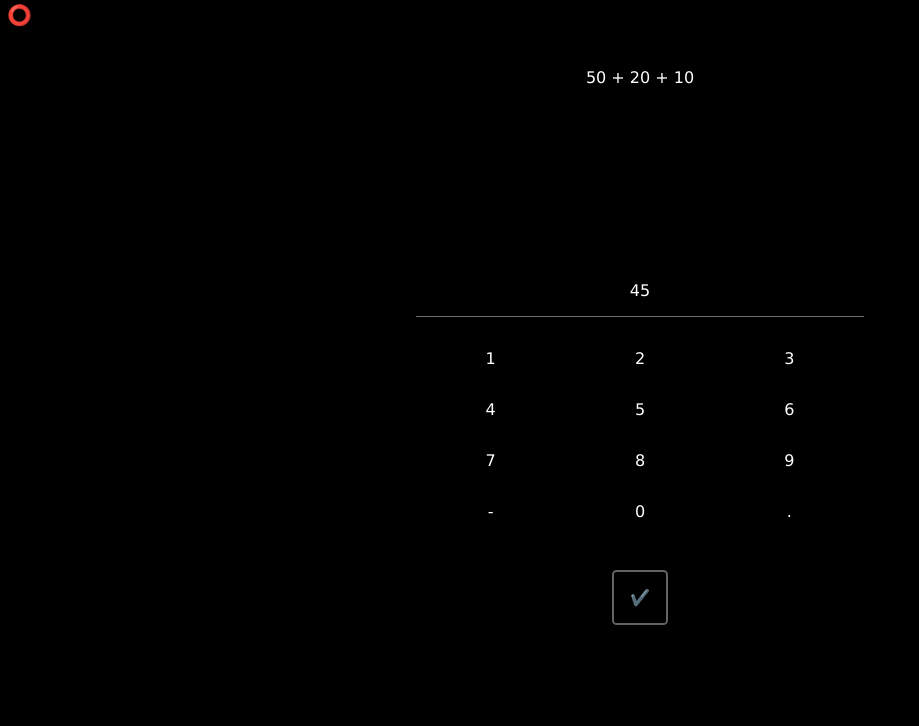
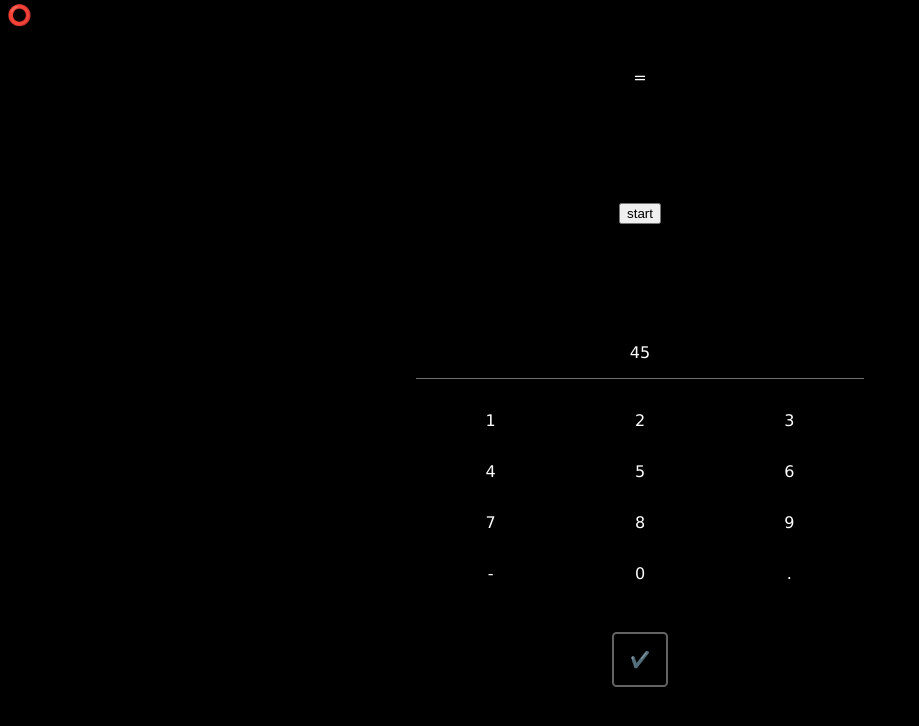
Before and after one commit to kaifussain/MindDigits, a React (Vite) app: page / in a window 1280 px wide. Shown: the top 726 px of the page, without its empty margins (0-919 px from the left). Built offline with nearby package versions, Linux system fonts and the light colour scheme.

Commit message:
c-m-5: random question logic

```diff
--- a/src/App.jsx
+++ b/src/App.jsx
@@ -1,4 +1,4 @@
-import { useEffect, useState } from "react";
+import { useState } from "react";
 import "./App.css";
 import Mainbar from "./components/Mainbar";
 import Sidebar from "./components/Sidebar";
@@ -6,6 +6,10 @@ import Sidebar from "./components/Sidebar";
 function App() {
   const [isAnsManual, setIsAnsManual] = useState(true);
   const [darkMode, setDarkMode] = useState(true);
+
+  const [problemSet, setProblemSet] = useState(["+", "-"]);
+  const [digitSet, setDigitSet] = useState([1]);
+  const [termCount, setTermCount] = useState(3);
 
   return (
     <div id="app" className={darkMode ? "darkMode" : "lightMode"}>
@@ -15,8 +19,17 @@ function App() {
         setIsAnsManualTrue={() => setIsAnsManual(true)}
         darkMode={darkMode}
         toggleDarkMode={() => setDarkMode(!darkMode)}
+
+        problemSet={problemSet}
+        digitSet={digitSet}
+        termCount={termCount}
       />
-      <Mainbar isAnsManual={isAnsManual} />
+      <Mainbar
+        isAnsManual={isAnsManual}
+        problemSet={problemSet}
+        digitSet={digitSet}
+        termCount={termCount}
+      />
     </div>
   );
 }
--- a/src/components/Mainbar.jsx
+++ b/src/components/Mainbar.jsx
@@ -1,14 +1,53 @@
-import React from 'react'
+import React, { useState } from 'react'
 import './Mainbar.css'
 import AnsOption from './sub-components/AnsOption'
 import AnsManual from './sub-components/AnsManual'
 const Mainbar = (props) => {
+  // const [problemSet,setProblemSet] = useState(['+','-']);
+  // const [digitSet,setDigitSet] = useState([1]);
+  // const [termCount,setTermCount] = useState(3);
+  const [question,setQuestion] = useState([]);
+  const [solution,setSolution] = useState();
+  const [userSolution,setUserSolution] = useState();
+
+
+  function generateNumber(){
+    let d = Math.floor(Math.random()*props.digitSet.length)
+    let wholeRange = Math.pow(10,props.digitSet[d])
+    let excludeRange = Math.pow(10,props.digitSet[d]-1)
+    return Math.floor(Math.random()*(wholeRange-excludeRange)+excludeRange)
+  }
+
+  function generateTerms(){
+
+    let tempQuest=[],tempSol,tempOp
+    Array.from({ length: props.termCount }).forEach((_,ind)=>{
+
+      if(ind!==0) {
+        let i=Math.floor(Math.random()*props.problemSet.length)
+        tempOp=props.problemSet[i]
+        tempQuest.push(tempOp)
+      }
+
+      let n=generateNumber()
+      tempQuest.push(n)
+
+      if(ind===0) tempSol=n
+      else if(tempOp==='+') tempSol+=n
+      else if(tempOp==='-') tempSol-=n
+
+    });
+    setSolution(tempSol)
+    setQuestion(tempQuest)
+  }
+
   return (
     <div id="Mainbar">
         <div id="Mainbar_head">
-          50 + 20 + 10
+          {question} = {solution}
         </div>
         <div id="Mainbar_mid">
+          <button onClick={()=>generateTerms()}>start</button>
           {props.isAnsManual?<AnsManual/>:<AnsOption/>}
         </div>
     </div>
--- a/src/components/Sidebar.css
+++ b/src/components/Sidebar.css
@@ -1,8 +1,9 @@
 #Sidebar{
     height: 100vh;
     position:relative;
-    transition: .2s;
+    /* transition: .2s; */
     background-color: rgb(50, 60, 67);
+    color:white;
 }
 #sideBarBtn{
     position: absolute;
@@ -14,7 +15,6 @@
     right:-32px;
     top:3px;
     font-size: 20px;
-    /* width: */
 }
 #sideBarBtn:active{
     transform: scale(1.2);
@@ -25,9 +25,16 @@
     align-items: center;
     justify-content: center;
     padding:1.5rem;
-    height: 93%;
-    gap:2rem;
+    height: 98%;
+    gap:1.5rem;
     width: 20rem;
+}
+.tags{
+    background-color:'transparent';
+    font-size:'13px';
+    margin:'auto';
+    text-align:'center';
+    width:'fit-content';
 }
 .innerBtns-40px-width > *{
     width: 40px;
@@ -44,5 +51,6 @@
     }
     #sidebarInnerDiv{
         width: 5rem;
+        /* gap:1rem; */
     }
 }
--- a/src/components/Sidebar.jsx
+++ b/src/components/Sidebar.jsx
@@ -7,7 +7,9 @@ const Sidebar = (props) => {
   const style4inner = {
     display: sideBarOpened ? "flex" : "none",
   };
-
+  const tags = {
+    backgroundColor:'transparent',fontSize:'13px',margin:'auto',textAlign:'center',width:'fit-content',padding:'0 5px'
+  }
   return (
     <div id="Sidebar">
       <button id="sideBarBtn" onClick={() => setSideBarOpened(!sideBarOpened)}>
@@ -15,6 +17,7 @@ const Sidebar = (props) => {
       </button>
       <div style={style4inner} id="sidebarInnerDiv">
         <div className="flex innerBtns-40px-width">
+        <span style={tags}>Problems</span>
           <button>+</button>
           <button>-</button>
           <button>*</button>
@@ -34,7 +37,17 @@ const Sidebar = (props) => {
           </button>
         </div>
         <div className="flex innerBtns-40px-width">
-          Digits
+        <span style={tags}>Terms</span>
+          <select>
+            <option>1</option>
+            <option>2</option>
+            <option>3</option>
+            <option>4</option>
+            <option>5</option>
+          </select>
+        </div>
+        <div className="flex innerBtns-40px-width">
+        <span style={tags}>Digits</span>
           <button>1</button>
           <button>2</button>
           <button>3</button>
@@ -42,6 +55,7 @@ const Sidebar = (props) => {
           <button>5</button>
         </div>
         <div className="flex innerBtns-40px-width">
+          <span style={tags}>Solve</span>
           <button
             className={props.isAnsManual ? "" : "selected"}
             onClick={props.setIsAnsManualFalse}
```
